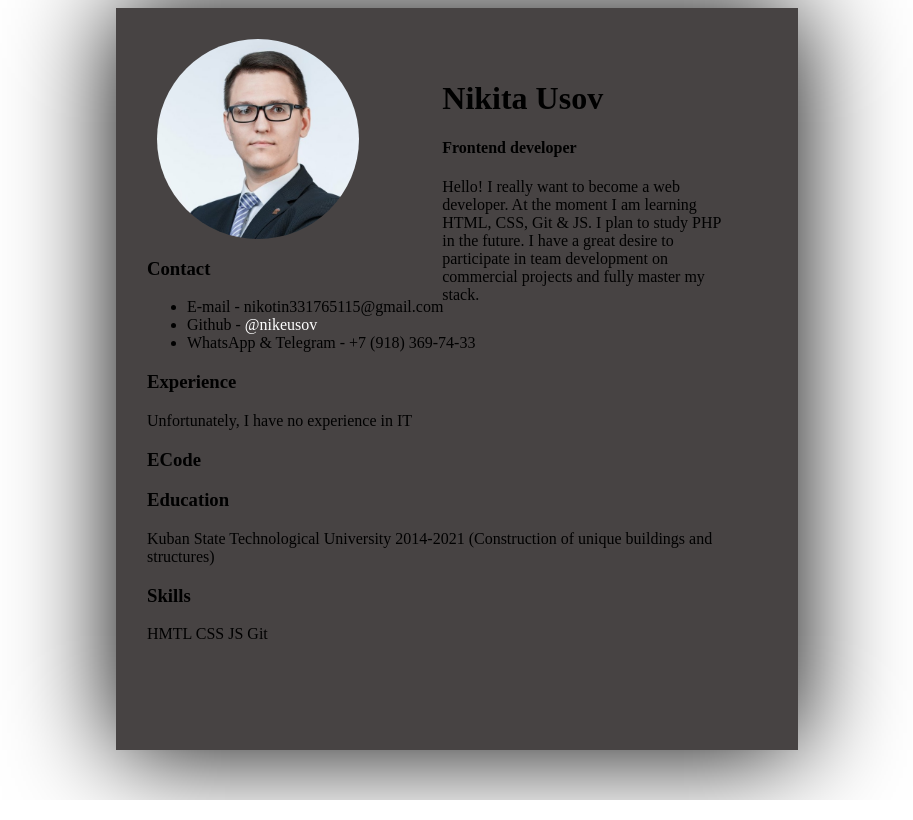
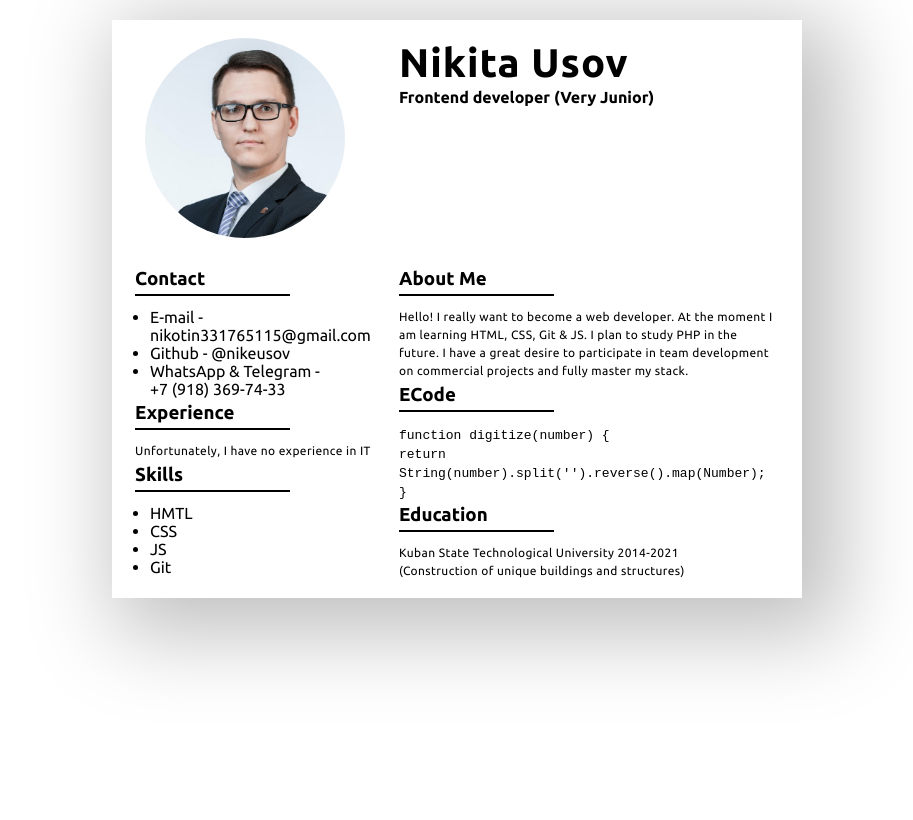
Before and after one commit to nikeusov/rsschool-cv, a plain HTML site: page index.html in a window 1280 px wide. Shown: the whole page, without its empty margins (183-1096 px from the left). Drawn offline with Linux system fonts and the light colour scheme.

Commit message:
refactor: change background color

```diff
--- a/index.html
+++ b/index.html
@@ -9,67 +9,77 @@
 </head>
 <body>
     <div class="container">
-
+        <div class="content">
             <header class="header">
                 <div class="block-left">
                     <div class="photo">
-                        <div class="photo_in">
-                            <div class="img">
+                        <div class="photo__inner">
                             <img src="/rsschool-cv/img/profile.jpg" alt="Profile photo" width="220px" height="210px">
                         </div>
                     </div>
                 </div>
+                <div class="block-right">
+                    <h1>Nikita <span>Usov</span></h1>
+                    <h4 class="cast">Frontend developer (Very Junior)</h4>
+                </div>
+            </header>
+            <main class="main">
+                <div class="block-left">
+                    <div class="contact">
+                        <h3>Contact</h3>
+                        <ul class="list">
+                            <li>E-mail - nikotin331765115@gmail.com</li>
+                            <li>Github - <a class="agit" href="https://github.com/nikeusov" title="Nike`s Githab" target="blank">@nikeusov</a></li>
+                            <li>WhatsApp & Telegram - <br>
+                                +7 (918) 369-74-33</li>
+                        </ul>
+                    </div>
+                    <div class="exp">
+                        <h3>Experience</h3>
+                        <p>
+                             Unfortunately, I have no experience in IT
+                        </p>
+                    </div>
+                    <div class="skills">
+                        <h3>Skills</h3>
+                        <ul>
+                            <li>HMTL</li>
+                            <li>CSS</li>
+                            <li>JS</li>
+                            <li>Git</li>
+                        </ul>
+                    </div>
                 </div>
                 <div class="block-right">
-                    <h1 class="main-title">Nikita Usov</h1>
-                    <h4 class="cast">Frontend developer</h4>
+                    <div class="about">
+                        <h3>About Me</h3>
+                        <p>
                             Hello! I really want to become a web developer.
                             At the moment I am learning HTML, CSS, Git & JS.
                             I plan to study PHP in the future.
                             I have a great desire to participate in team development on commercial projects and fully master my stack.
-                </div>
-        </header>
-        <main>
-            <div class="cont1">
-                <div class="block-left-main">
-                <div class="contact">
-                    <h3>Contact</h3>
-                    <ul class="list">
-                       <li>E-mail - nikotin331765115@gmail.com</li>
-                       <li>Github - <a class="agit" href="https://github.com/nikeusov" title="Nike`s Githab" target="_blank">@nikeusov</a></li>
-                       <li>WhatsApp & Telegram - +7 (918) 369-74-33</li>
-                    </ul>
-                </div>
-                <div class="exp">
-                    <h3>Experience</h3>
-                        Unfortunately, I have no experience in IT
+                        </p>
                     </div>
                     <div class="ecode">
                         <h3>ECode</h3>
-                        <!-- function digitize(number) {
-                            return String(number)
-                                    .split('')
-                                    .reverse()
-                                    .map(Number);
-                        }-->
+                        <code>
+                            function digitize(number) { <br>
+                                return String(number).split('').reverse().map(Number);
+                                }
+                        </code>
                     </div>
-            </div>
-            <div class="block-right-main">
                     <div class="educ">
                         <h3>Education</h3>
+                        <p>
                            Kuban State Technological University
-                        2014-2021 (Construction of unique buildings and structures)
-                </div>
-                <div class="skills">
-                    <h3>Skills</h3>
-                        HMTL
-                        CSS
-                        JS
-                        Git
-                </div>
+                            2014-2021 <br> (Construction of unique buildings and structures)
+                        </p>
                     </div>
                 </div>
             </main>
+        </div>
+
+
         <footer>
 
         </footer>
--- a/style.css
+++ b/style.css
@@ -1,77 +1,164 @@
-.container {
-    max-width: 620px;
-    height: 700px; /*TODO: потом удалить */
-    padding: 20px 30px;
-    margin: 0 auto;
-    background: #474343;
-    border: 1px solid transparent;
-    box-shadow:  0 0 100px rgb(0, 0, 0);
+@import url('https://fonts.googleapis.com/css2?family=Ubuntu:wght@300;400;700&display=swap');
+
+/* ------- normalize ------- */
+*,
+*::before,
+*::after {
+  margin: 0;
+  padding: 0;
+  border: 0;
+  box-sizing: border-box;
 }
 
-.main-title{
-    text-align: left;
+* {
+  outline: none;
+  text-decoration: none;
+}
 
+html {
+  box-sizing: border-box;
+}
+
+body {
+  margin: 0;
+  font-family: 'Ubuntu', sans-serif;
+}
+
+html,
+body {
+  width: 100%;
+  height: 100%;
+}
+
+h1,
+h2,
+h3,
+h4,
+h5,
+h6 {
+  margin: 0;
+  padding: 0;
+}
+
+ul,
+p {
+  margin: 0;
+  padding: 0;
+}
+
+ul {
+  padding-left: 15px;
+}
+
+a {
+  color: inherit;
+  text-decoration: none;
+  background-color: transparent;
+  cursor: pointer;
+}
+
+img {
+  vertical-align: top;
+  border-style: none;
+  transform: translate3d(0px, 0px, 0.001px);
+}
+
+/* ------- end normalize ------- */
+.container {
+    max-width: 750px;
+    margin: 0 auto;
+    padding: 0 30px;
+}
+
+.content{
+    padding: 10px 15px;
+    margin-top: 20px;
+    background: #ffffff;
+    box-shadow: 20px 18px 80px 18px #00000040;
 }
 
 .header{
-    display: flex;
+  display: flex;
+  margin-bottom: 10px;  /* потом убрать */
 }
+
+.main{
+  display: flex;
+}
+
+.block-left,
+.block-right{
+  padding: 8px;
+}
+
 .block-left{
-    float: left;
-    margin-left: 0%;
-    width: 45%;
+  width: 40%;
+}
+
+.block-right{
+  width: 60%;
 }
 
 .photo{
-    text-align: center;
-    width: 220px;
-    height: 200px;
+  text-align: center;
+  width: 220px;
+  height: 200px;
 }
 
-.photo_in{
-    padding: 8px;
-    border: 1px solid transparent;
-    border-radius: 50%;
-    height: 100%;
+.photo__inner{
+  border-radius: 50%;
+  height: 200px;
+  width: 200px;
+  overflow: hidden;
+  margin: 0 auto;
 }
 
-.img{
-    border: 1px solid transparent;
-    border-radius: 50%;
-    overflow: hidden;
-    height: 100%;
-    width: 100%;
+.photo_inner img{
+  height: auto;
 }
 
-.block-right{
-    width: 50%;
-    height: 150px;
-    float: right;
-    padding: 30px;
+p {
+  font-size: 12px;
+  line-height: 150%;
+  letter-spacing: 0.4px;
+}
+
+h1{
+  font-size: 40px;
+  line-height: 50px;
+  letter-spacing: 1px;
+}
+
+h3{
+  margin-bottom: 12px;
+  border-bottom: 2px solid #000000;
+  line-height: 30px;
+  max-width: 155px;
+}
+
+/*-------------------------------------*/
+
+
+.main__title span{
+  text-transform: uppercase;
 }
 
 .cast{
     text-align: left;
+    position: relative;
+    margin: 0;
 }
+
 
 .list{
     margin-left: auto;
 }
 
-a{
-    text-decoration: none;
-    color: rgb(0, 255, 26);
-}
-
 li a{
     list-style-type: none;
-    color: rgb(255, 255, 255);
+    color: rgb(0, 0, 0);
 }
 
 li a:hover{
     color: cornflowerblue;
 }
-
-.contact{
-
-}
```
Lines whose indentation alone changed are shown as unchanged.
